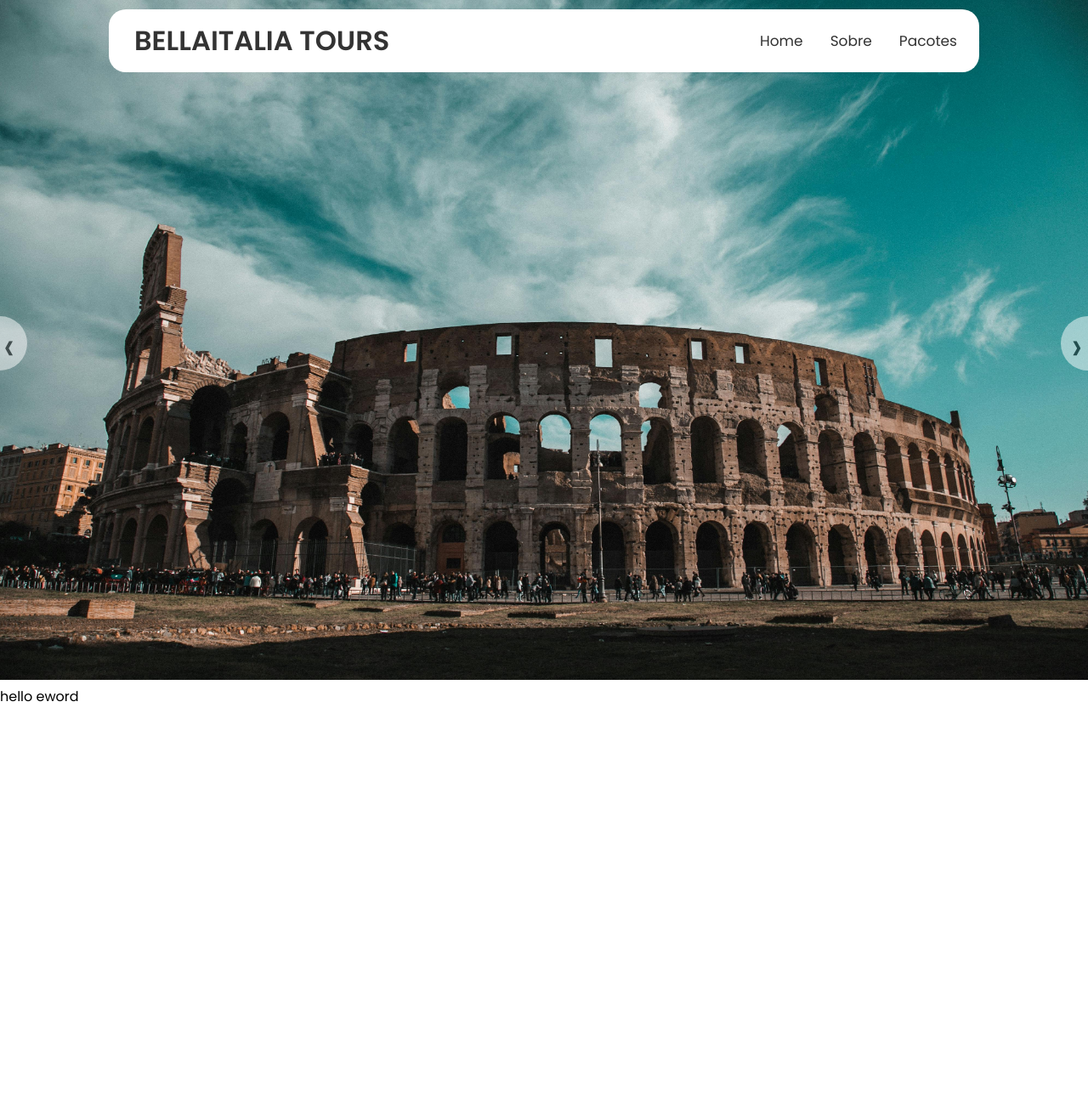
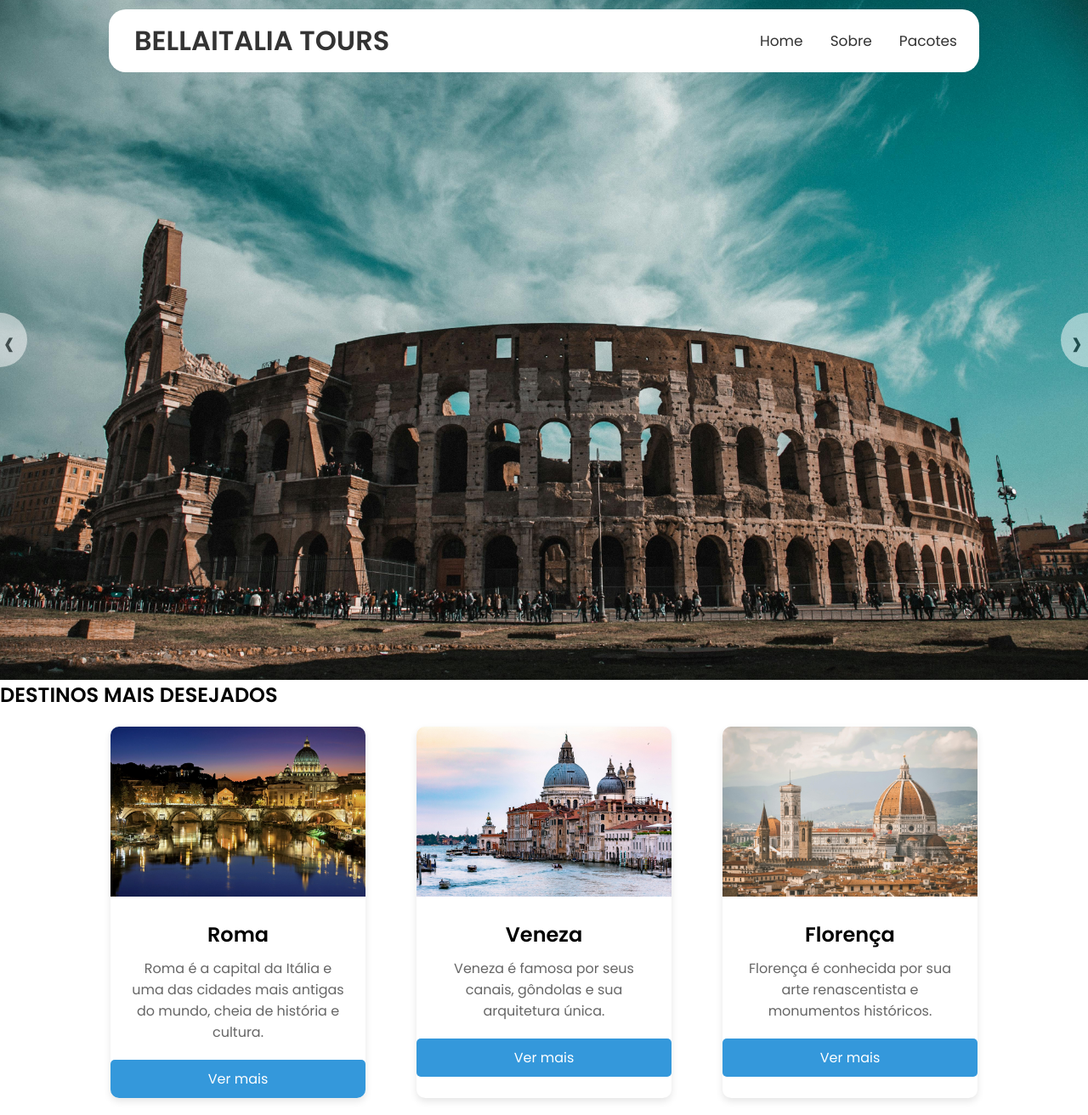
Before and after one commit to Medonca09/projeto_bellaItalia, a PHP site: page /home.php in a window 1280 px wide. Shown: the whole page at 85% size. Before the commit the page ends 826 px from the top, so only its background shows below. Run offline with PHP 8.4, Linux system fonts and the light colour scheme.

Commit message:
adicionando cards

```diff
--- /dev/null
+++ b/css/destinos.css
@@ -0,0 +1,67 @@
+.container {
+    display: flex;
+    gap: 20px;
+    flex-wrap: wrap;
+    justify-content: center;
+}
+
+.card {
+    background-color: #fff;
+    border-radius: 10px;
+    box-shadow: 0 4px 8px rgba(0, 0, 0, 0.1);
+    overflow: hidden;
+    width: 300px;
+    margin: 20px;
+    transition: transform 0.2s;
+}
+
+.card button{
+    display: flex;
+    justify-content: center;
+    align-items: center;
+}
+
+.card:hover {
+    transform: scale(1.05);
+}
+
+.card img {
+    width: 100%;
+    height: 200px;
+    object-fit: cover;
+}
+
+.info {
+    padding: 20px;
+    text-align: center;
+}
+
+.info h2 {
+    margin: 0 0 10px;
+    font-size: 24px;
+}
+
+.info p {
+    margin: 0;
+    color: #666;
+}
+
+.btn {
+    background-color: #3498db;
+    color: white;
+    border: none;
+    padding: 10px 20px;
+    text-align: center;
+    text-decoration: none;
+    display: flex;
+    font-size: 16px;
+    border-radius: 5px;
+    cursor: pointer;
+    transition: background-color 0.3s;
+    justify-content: center;
+    align-items: center;
+}
+
+.btn:hover {
+    background-color: #2980b9;
+}
--- a/css/style.css
+++ b/css/style.css
@@ -7,18 +7,18 @@
 	box-sizing: border-box;
 }
 
-body{
+body {
 	overflow-x: hidden;
 }
 
-.nav{
+.nav {
 	display: flex;
 	justify-content: center;
 	align-items: center;
 }
 
 .navBar {
-    background-color: #FFF;
+	background-color: #fff;
 	overflow: hidden;
 	display: flex;
 	align-items: center;
@@ -55,7 +55,6 @@ body{
 	color: black;
 }
 
-
 .carrosel {
 	position: relative;
 	overflow: hidden;
@@ -74,10 +73,60 @@ body{
 	scroll-behavior: smooth;
 }
 
-  img {
+#coliseu{
+  display: table;
+  background: url('../Assets/coliseu.jpg') no-repeat bottom center scroll;
+  width: 100%;
+  height: 100vh;
+  padding: 100px 0;
+  background-position: 30% 45%;
+  background-size: cover;
+}
+
+#milao{
+  display: table;
+  background: url('../Assets/milao.jpg') no-repeat bottom center scroll;
+  width: 100%;
+  height: 100vh;
+  padding: 100px 0;
+  background-position: 30% 45%;
+  background-size: cover;
+}
+
+#veneza{
+  display: table;
+  background: url('../Assets/veneza.jpg') no-repeat bottom center scroll;
+  width: 100%;
+  height: 100vh;
+  padding: 100px 0;
+  background-position: 30% 45%;
+  background-size: cover;
+}
+
+#piza{
+  display: table;
+  background: url('../Assets/piza.jpg') no-repeat bottom center scroll;
+  width: 100%;
+  height: 100vh;
+  padding: 100px 0;
+  background-position: 30% 45%;
+  background-size: cover;
+}
+
+#cidade-aleatoria{
+  display: table;
+  background: url('../Assets/imagem.jpg') no-repeat bottom center scroll;
+  width: 100%;
+  height: 100vh;
+  padding: 100px 0;
+  background-position: 30% 45%;
+  background-size: cover;
+}
+
+/* img {
 	width: 100vw;
 	height: 100vh;
-}
+} */
 
 .slide-arrow {
 	position: absolute;
--- a/home.php
+++ b/home.php
@@ -5,6 +5,7 @@
     <meta charset="UTF-8">
     <meta name="viewport" content="width=device-width, initial-scale=1.0">
     <link rel="stylesheet" href="css/style.css">
+    <link rel="stylesheet" href="css/destinos.css">
     <title>BellaItalia</title>
 </head>
 
@@ -27,19 +28,45 @@
             &#8250;
         </button>
         <ul class="slides-container" id="slides-container">
-            <li class="slide"><img src="Assets/coliseu.jpg" alt=""></li>
-            <li class="slide"><img src="Assets/milao.jpg" alt=""></li>
-            <li class="slide"><img src="Assets/veneza.jpg" alt=""></li>
-            <li class="slide"><img src="Assets/imagem.jpg" alt=""></li>
-            <li class="slide"><img src="Assets/piza.jpg" alt=""></li>
+            <li class="slide" id="coliseu"></li>
+            <li class="slide" id="milao"></li>
+            <li class="slide" id="veneza"></li>
+            <li class="slide" id="piza"></li>
+            <li class="slide" id="cidade-aleatoria"></li>
         </ul>
     </section>
 
     <section>
-        <div>hello eword</div>
+        <h1>DESTINOS MAIS DESEJADOS</h1>
+        <div class="container">
+            <div class="card">
+                <img src="Assets/destinoRoma.jpg" alt="Roma">
+                <div class="info">
+                    <h2>Roma</h2>
+                    <p>Roma é a capital da Itália e uma das cidades mais antigas do mundo, cheia de história e cultura.</p>
+                </div>
+                <a href="pacotes.php" class="btn">Ver mais</a>
+            </div>
+            <div class="card">
+                <img src="Assets/destinoVeneza.jpg" alt="Veneza">
+                <div class="info">
+                    <h2>Veneza</h2>
+                    <p>Veneza é famosa por seus canais, gôndolas e sua arquitetura única.</p>
+                </div>
+                <a href="pacotes.php" class="btn">Ver mais</a>
+            </div>
+            <div class="card">
+                <img src="Assets/destinoFlorenza.jpg" alt="Florença">
+                <div class="info">
+                    <h2>Florença</h2>
+                    <p>Florença é conhecida por sua arte renascentista e monumentos históricos.</p>
+                </div>
+                <a href="pacotes.php" class="btn">Ver mais</a>
+            </div>
+        </div>
     </section>
 
-    <script src="carrosel.js"></script>
+    <script src="js/carrosel.js"></script>
 </body>
 
 </html>
```
Also changed, not shown: pacotes.php (added, +11 -0 lines), Assets/destinoFlorenza.jpg (added), Assets/destinoRoma.jpg (added), Assets/destinoVeneza.jpg (added). Lines whose indentation alone changed are shown as unchanged.
